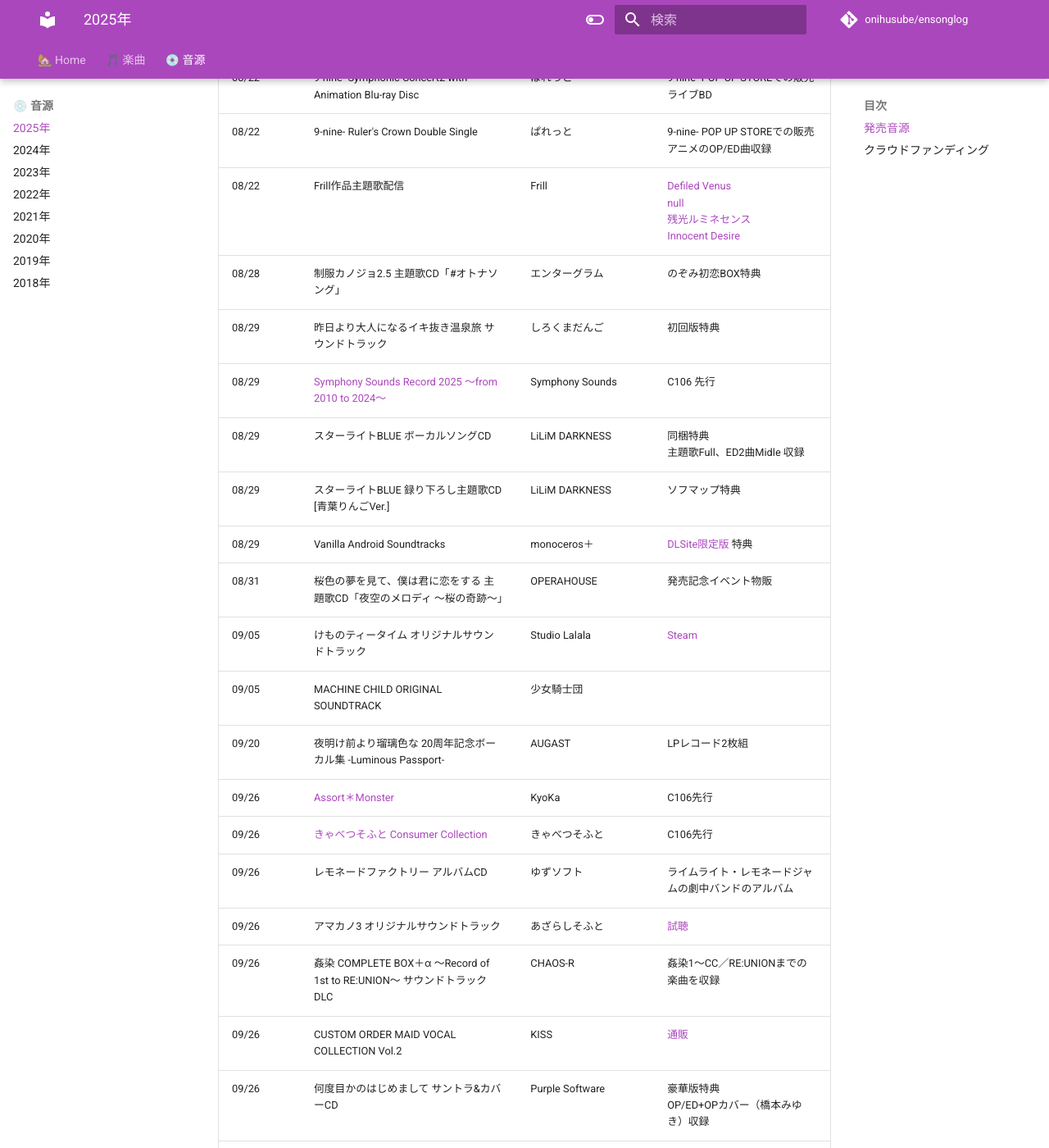
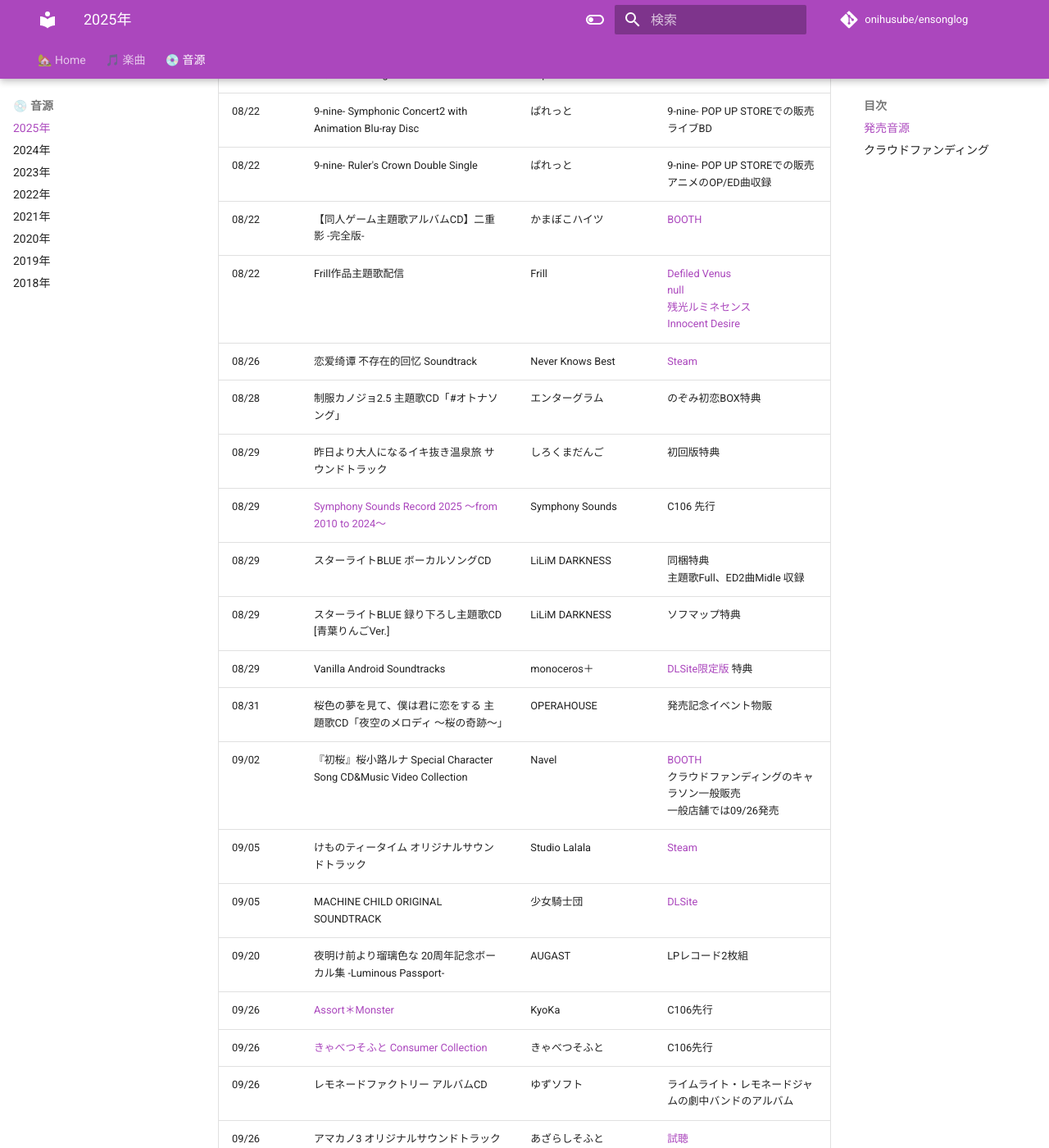
Before and after one commit to onihusube/ensonglog, an MkDocs documentation site: the page built from docs/2025/音源.md, in a window 1280 px wide and 1400 px high, scrolled down 9913 px. Shown: the whole window at 82% size. Built offline with MkDocs 1.6.1 and Material for MkDocs 9.7.7, drawn with Linux system fonts in a browser that asks for light colours; comment, search, counter and statistics services are not loaded; some of the changed text lies outside the part shown.

Commit message:
音源等追記

```diff
--- a/docs/2025/音源.md
+++ b/docs/2025/音源.md
@@ -141,7 +141,7 @@
 | 08/16 | サクラノ詩レコード | ケロQ/枕 | C106 </br> 復刻 |
 | 08/16 | サクラノ刻レコード | ケロQ/枕 | C106 </br> 復刻 |
 | 08/16 | [Symphony Sounds Record 2025 ～from 2010 to 2024～](./音源個別/Symphony%20Sounds%20Record%202025%20～from%202010%20to%202024～.md) | Symphony Sounds | C106 |
-| 08/17 | ENCORE! OP『プリズムとレモネド』 CDシングル 体験版ディスク付き | GALEX SOFT | C106 </br> [BOOTH](https://galexsoft.booth.pm/items/7108927) |
+| 08/17 | ENCORE! OP『プリズムとレモネド』 CDシングル 体験版ディスク付き | GALEX SOFT | C106 </br> [BOOTH](https://galexsoft.booth.pm/items/7108927) </br> フル版は添付DLコードからダウンロードする必要あり |
 | 08/17 | おにいちゃんコンティニュー！ サウンドトラック | ぱんみみそふと | C106 </br> 限定版特典（メロンブックス限定版には付属しない） </br> OP/EDフル収録 |
 | 08/17 | キミと出会うも多生の縁 サントラ付き初回限定版 | Null:SheeP | C106 |
 | 08/17 | 「Control」op「春色の鼓動／月影のダチュラ」CD「AnemonE」 | MA2 | C106 </br> [BOOTH](https://masquaregames.booth.pm/items/7166132) |
@@ -151,7 +151,9 @@
 | 08/18 | 記憶の鍵盤 Original Soundtrack | Laplacian | [LinkCore](https://linkco.re/VqQ20bDb) |
 | 08/22 | 9-nine- Symphonic Concert2 with Animation Blu-ray Disc | ぱれっと | 9-nine- POP UP STOREでの販売 </br>ライブBD |
 | 08/22 | 9-nine- Ruler's Crown Double Single | ぱれっと | 9-nine- POP UP STOREでの販売 </br>アニメのOP/ED曲収録 |
+| 08/22 | 【同人ゲーム主題歌アルバムCD】二重影 -完全版- | かまぼこハイツ | [BOOTH](https://ni-sshin.booth.pm/items/7336201) |
 | 08/22 | Frill作品主題歌配信 | Frill | [Defiled Venus](https://linkco.re/VSv66eRX) </br> [null](https://linkco.re/xcEpVNtQ) </br> [残光ルミネセンス](https://linkco.re/sQ80dET8) </br> [Innocent Desire](https://linkco.re/U9a2DNbY)|
+| 08/26 | 恋爱绮谭 不存在的回忆 Soundtrack | Never Knows Best | [Steam](https://store.steampowered.com/app/3873160/__Soundtrack/) |
 | 08/28 | 制服カノジョ2.5 主題歌CD「#オトナソング」 | エンターグラム | のぞみ初恋BOX特典 |
 | 08/29 | 昨日より大人になるイキ抜き温泉旅 サウンドトラック | しろくまだんご | 初回版特典 |
 | 08/29 | [Symphony Sounds Record 2025 ～from 2010 to 2024～](./音源個別/Symphony%20Sounds%20Record%202025%20～from%202010%20to%202024～.md) | Symphony Sounds | C106 先行 |
@@ -159,8 +161,9 @@
 | 08/29 | スターライトBLUE 録り下ろし主題歌CD [青葉りんごVer.] |	LiLiM DARKNESS | ソフマップ特典 |
 | 08/29 | Vanilla Android Soundtracks |	monoceros＋ | [DLSite限定版](https://www.dlsite.com/pro/work/=/product_id/VJ01004213.html) 特典 |
 | 08/31 | 桜色の夢を見て、僕は君に恋をする 主題歌CD「夜空のメロディ ～桜の奇跡～」 | OPERAHOUSE | 発売記念イベント物販 |
+| 09/02 | 『初桜』桜小路ルナ Special Character Song CD&Music Video Collection | Navel | [BOOTH](https://citrus-company.booth.pm/items/7379035) </br> クラウドファンディングのキャラソン一般販売 </br> 一般店舗では09/26発売 |
 | 09/05 | けものティータイム オリジナルサウンドトラック |	Studio Lalala | [Steam](https://store.steampowered.com/app/3888570/_/) |
-| 09/05 | MACHINE CHILD ORIGINAL SOUNDTRACK |	少女騎士団 |  |
+| 09/05 | MACHINE CHILD ORIGINAL SOUNDTRACK |	少女騎士団 | [DLSite](https://www.dlsite.com/home/work/=/product_id/RJ01463319.html) |
 | 09/20 | 夜明け前より瑠璃色な 20周年記念ボーカル集 -Luminous Passport- |	AUGAST | LPレコード2枚組 |
 | 09/26 | [Assort＊Monster](./音源個別/Assort＊Monster.md) | KyoKa | C106先行 |
 | 09/26 | [きゃべつそふと Consumer Collection](./音源個別/きゃべつそふと%20Consumer%20Collection.md) | きゃべつそふと | C106先行 |
@@ -173,16 +176,18 @@
 | 09/26 | 何度目かのはじめまして 紫咲ほたるED楽曲カバーソングCD | Purple Software | 公式通販特典 |
 | 09/26 | 紫咲ほたる・パープルソフトウェア歴代ゲームカバーソング集 | Purple Software | 何度目かのはじめまして ソフマップオリジナル特典 </br> 全4曲 </br> [未来ノスタルジア 試聴](https://www.youtube.com/watch?v=y3Typ8MCOAo) |
 | 10/26 | 綺良雪 ワークスベストアルバム2015-2025 | 綺良雪 | M3秋 |
-| 10/31 | HOOKSOFT Vocal Cover Collectin Vol.3 | HOOKSOFT |  |
+| 10/31 | HOOKSOFT Vocal Cover Collectin Vol.3 | HOOKSOFT | [XFDデモ](https://www.youtube.com/watch?v=EmZaEyD7XFM) |
 | 10/31 | あざらしそふと コンプリートアルバム3 | あざらしそふと | 2023/05～2025/09/26の間にあざらしそふとから発売されたゲームの楽曲収録 |
 | 10/31 | あざらしそふと コンプリートアルバム1/2 | あざらしそふと | 再販 |
 | 10/31 | キミと恋するハッピーサマー 早期購入特典 OP&ED曲ダウンロード | PULLTOP LATTE | 早期購入特典 |
 | 10/31 | CRACK≡TRICK! オリジナルサウンドトラック | CRYSTALiA | 豪華版特典 |
 | 10/31 | バカップル・サプリメント コンプリートサウンドアルバム | ま～まれぇど |  |
+| 10/31 | やりなおしクランクイン 音楽特典 | CloverGAME | 特典音源付き版 </br> 主題歌「クランクアップ！」full 収録|
 | 11/28 | True Colors Original Sound Track | MELLOW |  |
 | 11/28 | 猫忍えくすはーとSPIN!2 DLCカード | Whirlpool | 初回版封入特典 </br> ボーカル曲2曲のフルバージョン収録 |
 | 11/28 | HOOKSOFT 25th Discovery Box 2002-2022 7作品のサウンドトラック | HOOKSOFT | 収録7作品のサントラ収録（デジタルコンテンツ） |
 | 11/28 | ドラ・コンカフェ2 主題歌マキシCD | Cuteuphoria | オフィシャル通販特典 </br> 主題歌/ソロx2/short/off vocal 収録 |
+| 11/27 | ウツロマユ - Hollow Cocoon – サウンドトラックＣＤ |  | 初回限定豪華版特典 |
 | --/-- | ネコぱらAfter ラ・ブレ・ファミーユ 主題歌CD | NEKO WORKs | パッケージ版特典 </br> 受注は6/13～ |
 | --/-- | 『夜明け前より瑠璃色な』20周年記念ボーカル集 -Luminous Passport- | オーガスト | LPレコード |
 | --/-- | 霜月はるかボーカルワークスアルバム第9弾『あしおとステップ』 | 霜月はるか |  |
```
Also changed, not shown: other parts of docs/2025/音源.md (+1 -1 lines), docs/2025/楽曲.md (+1 -1 lines).
